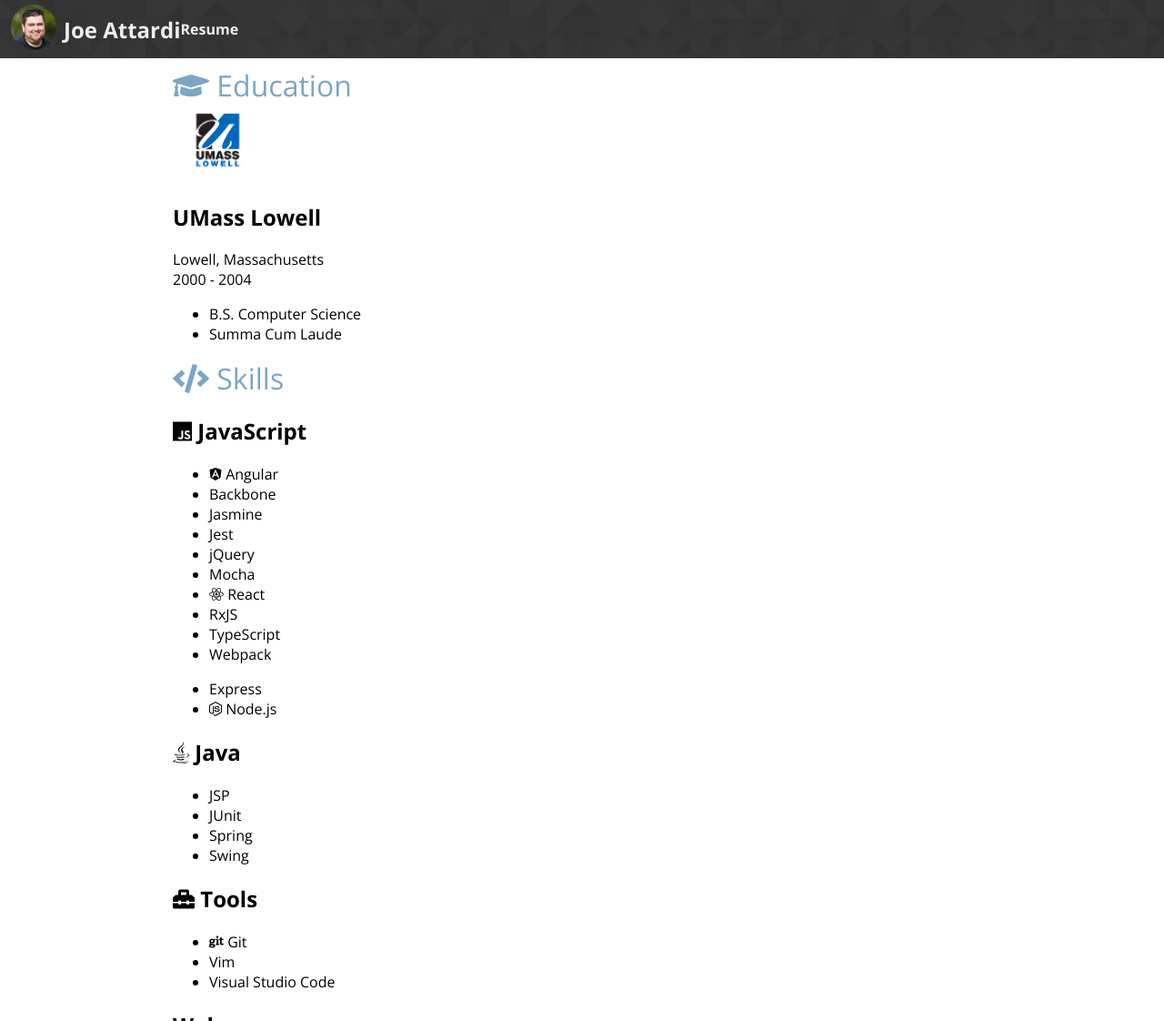
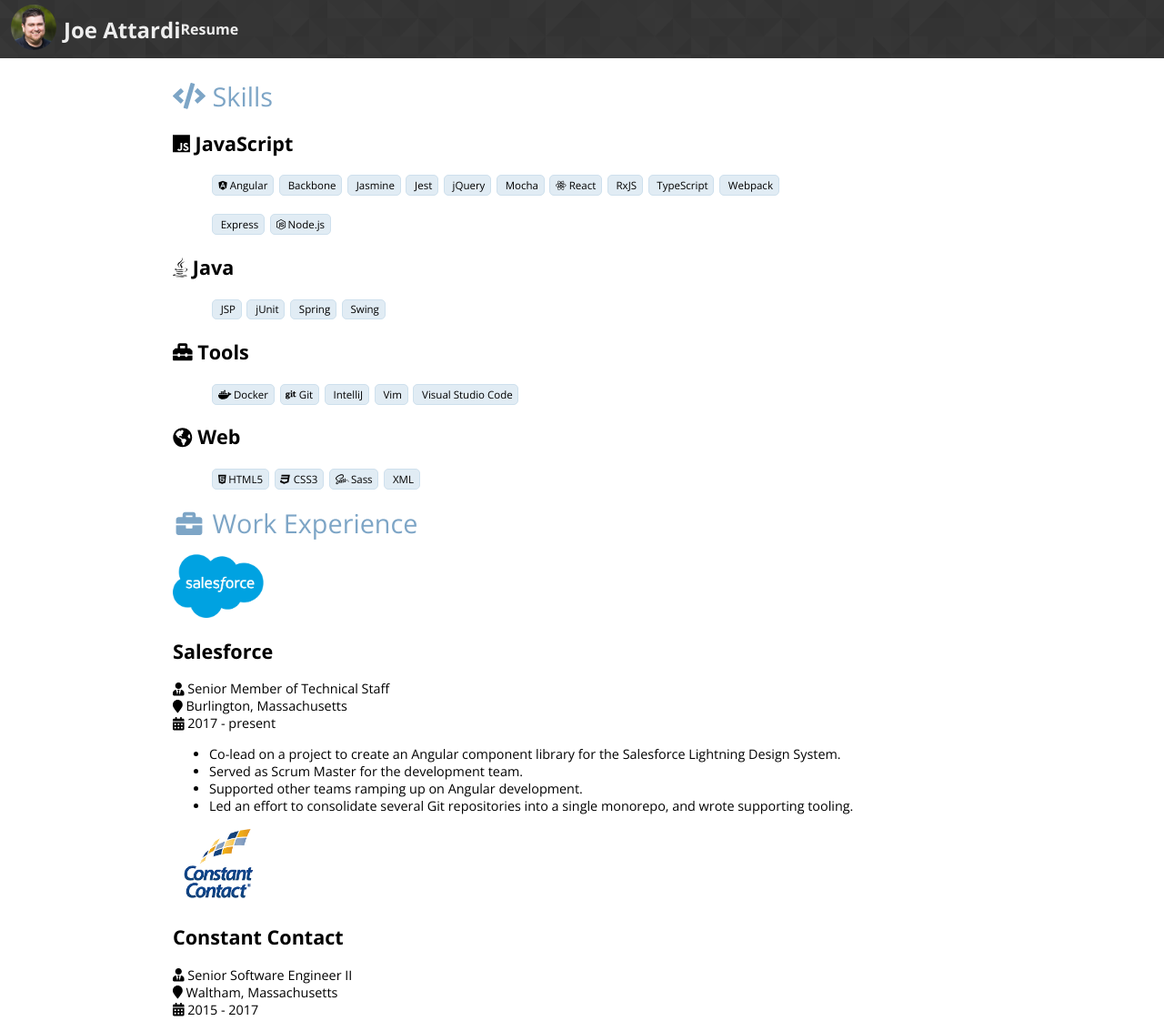
Before and after one commit to websiteinspiration/gatsby-portfolio-website-example, a Gatsby site: page /resume in a window 1280 px wide. Shown: the top 1122 px of the page at 91% size. Built offline with nearby package versions, Linux system fonts and the light colour scheme; Gatsby itself is replaced by a stand-in of ours.

Commit message:
add Skill component

```diff
--- /dev/null
+++ b/src/components/resume/skill.js
@@ -0,0 +1,14 @@
+import { FontAwesomeIcon } from '@fortawesome/react-fontawesome';
+import React from 'react';
+
+import styles from './skill.module.scss';
+
+export default function Skill({ name, icon }) {
+  return (
+    <li className={styles.skill}>
+      {icon ? <FontAwesomeIcon icon={['fab', icon]} /> : null}
+      &nbsp;
+      {name}
+    </li>
+  );
+}
--- /dev/null
+++ b/src/components/resume/skill.module.scss
@@ -0,0 +1,9 @@
+.skill {
+  background: #E1ECF4;
+  border: 1px solid darken(#E1ECF4, 5%);
+  display: inline-block;
+  margin: 0.25em;
+  padding: 0.25em 0.5em;
+  border-radius: 5px;
+  font-size: 0.8em;
+}
--- a/src/components/resume/workExperience.js
+++ b/src/components/resume/workExperience.js
@@ -1,3 +1,4 @@
+import { FontAwesomeIcon } from '@fortawesome/react-fontawesome';
 import React from 'react';
 import Img from 'gatsby-image';
 
@@ -11,9 +12,9 @@
       </div>
       <div>
         <h2>{name}</h2>
-        <div className={styles.title}>{title}</div>
-        <div>{location}</div>
-        <div>{years}</div>
+        <div className={styles.title}><FontAwesomeIcon icon="user-tie" /> {title}</div>
+        <div><FontAwesomeIcon icon="map-marker" /> {location}</div>
+        <div><FontAwesomeIcon icon="calendar-alt" /> {years}</div>
       </div>
       <div>
         {children}
--- a/src/components/resume/workExperience.module.scss
+++ b/src/components/resume/workExperience.module.scss
@@ -2,6 +2,7 @@
   display: grid;
   grid-template-columns: 0.5fr 1fr 2fr;
   margin-bottom: 1em;
+  line-height: 1.5em;
 
   h2 {
     margin: 0;
--- a/src/pages/resume.js
+++ b/src/pages/resume.js
@@ -3,6 +3,7 @@
 import Img from 'gatsby-image';
 import React from 'react';
 
+import Skill from '../components/resume/skill';
 import WorkExperience from '../components/resume/workExperience';
 
 import Layout from '../components/layout';
@@ -63,69 +64,54 @@
     <Layout>
       <main id={styles.resume}>
 
-        <h1><FontAwesomeIcon icon="graduation-cap" fixedWidth={true} /> Education</h1>
-        <section className={styles.resumeSection}>
-          <div>
-            <Img fixed={data.uml.childImageSharp.fixed} />
-          </div>
-          <div>
-            <h2>UMass Lowell</h2>
-            <div>Lowell, Massachusetts</div>
-            <div>2000 - 2004</div>
-          </div>
-          <div>
-            <ul>
-              <li>B.S. Computer Science</li>
-              <li>Summa Cum Laude</li>
-            </ul>
-          </div>
-        </section>
-
         <h1><FontAwesomeIcon icon="code" fixedWidth={true} /> Skills</h1>
         <section className={styles.skillsSection}>
           <div>
             <h2><FontAwesomeIcon icon={['fab', 'js']} /> JavaScript</h2>
             <ul>
-              <li><FontAwesomeIcon icon={['fab', 'angular']} /> Angular</li>
-              <li>Backbone</li>
-              <li>Jasmine</li>
-              <li>Jest</li>
-              <li>jQuery</li>
-              <li>Mocha</li>
-              <li><FontAwesomeIcon icon={['fab', 'react']} /> React</li>
-              <li>RxJS</li>
-              <li>TypeScript</li>
-              <li>Webpack</li>
+              <Skill name="Angular" icon="angular" />
+              <Skill name="Backbone" />
+              <Skill name="Jasmine" />
+              <Skill name="Jest" />
+              <Skill name="jQuery" />
+              <Skill name="Mocha" />
+              <Skill name="React" icon="react" />
+              <Skill name="RxJS" />
+              <Skill name="TypeScript" />
+              <Skill name="Webpack" />
             </ul>
             <ul>
-              <li>Express</li>
-              <li><FontAwesomeIcon icon={['fab', 'node-js']} /> Node.js</li>
+              <Skill name="Express" />
+              <Skill name="Node.js" icon="node-js" />
             </ul>
           </div>
 
           <div>
             <h2><FontAwesomeIcon icon={['fab', 'java']} /> Java</h2>
             <ul>
-              <li>JSP</li>
-              <li>JUnit</li>
-              <li>Spring</li>
-              <li>Swing</li>
+              <Skill name="JSP" />
+              <Skill name="jUnit" />
+              <Skill name="Spring" />
+              <Skill name="Swing" />
             </ul>
 
             <h2><FontAwesomeIcon icon="toolbox" /> Tools</h2>
             <ul>
-              <li><FontAwesomeIcon icon={['fab', 'git']} /> Git</li>
-              <li>Vim</li>
-              <li>Visual Studio Code</li>
+              <Skill name="Docker" icon="docker" />
+              <Skill name="Git" icon="git" />
+              <Skill name="IntelliJ" />
+              <Skill name="Vim" />
+              <Skill name="Visual Studio Code" />
             </ul>
           </div>
 
           <div>
-            <h2>Web</h2>
+            <h2><FontAwesomeIcon icon="globe-americas" /> Web</h2>
             <ul>
-              <li><FontAwesomeIcon icon={['fab', 'html5']} /> HTML5</li>
-              <li><FontAwesomeIcon icon={['fab', 'css3']} /> CSS3</li>
-              <li><FontAwesomeIcon icon={['fab', 'sass']} /> SASS</li>
+              <Skill name="HTML5" icon="html5" />
+              <Skill name="CSS3" icon="css3" />
+              <Skill name="Sass" icon="sass" />
+              <Skill name="XML" />
             </ul>
           </div>
         </section>
@@ -241,6 +227,24 @@
           </ul>
         </WorkExperience>
 
+        <h1><FontAwesomeIcon icon="graduation-cap" fixedWidth={true} /> Education</h1>
+        <section className={styles.resumeSection}>
+          <div>
+            <Img fixed={data.uml.childImageSharp.fixed} />
+          </div>
+          <div>
+            <h2>UMass Lowell</h2>
+            <div><FontAwesomeIcon icon="map-marker" /> Lowell, Massachusetts</div>
+            <div><FontAwesomeIcon icon="calendar-alt" /> 2000 - 2004</div>
+          </div>
+          <div>
+            <ul>
+              <li>B.S. Computer Science</li>
+              <li>Summa Cum Laude</li>
+            </ul>
+          </div>
+        </section>
+
       </main>
     </Layout>
   );
--- a/src/pages/resume.module.scss
+++ b/src/pages/resume.module.scss
@@ -2,9 +2,10 @@
   max-width: 900px;
   margin: auto;
   padding: 0.5em;
+  font-size: 0.9em;
 
   h1 {
-    margin: 0;
+    margin: 0.5em 0;
     color: #7DA5C6;
     font-weight: normal;
   }
@@ -26,16 +27,6 @@
       margin-top: 0;
       list-style: none;
       padding: 0;
-
-      li {
-        background: #E1ECF4;
-        border: 1px solid darken(#E1ECF4, 5%);
-        display: inline-block;
-        margin: 0.25em;
-        padding: 0.25em 0.5em;
-        border-radius: 5px;
-        font-size: 0.8em;
-      }
     }
   }
 
@@ -43,6 +34,7 @@
     display: grid;
     grid-template-columns: 0.5fr 1fr 2fr;
     margin-bottom: 1em;
+    line-height: 1.5em;
 
     h2 {
       margin: 0;
```
Also changed, not shown: src/icons.js (+10 -2 lines).
